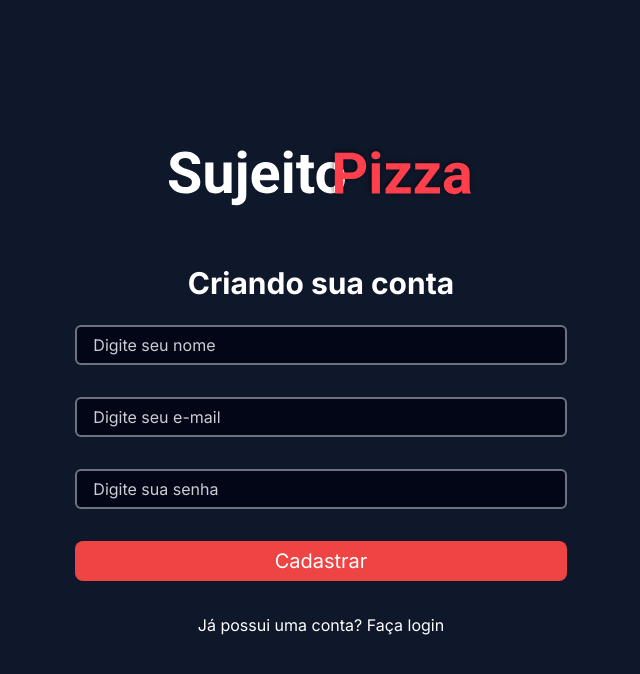
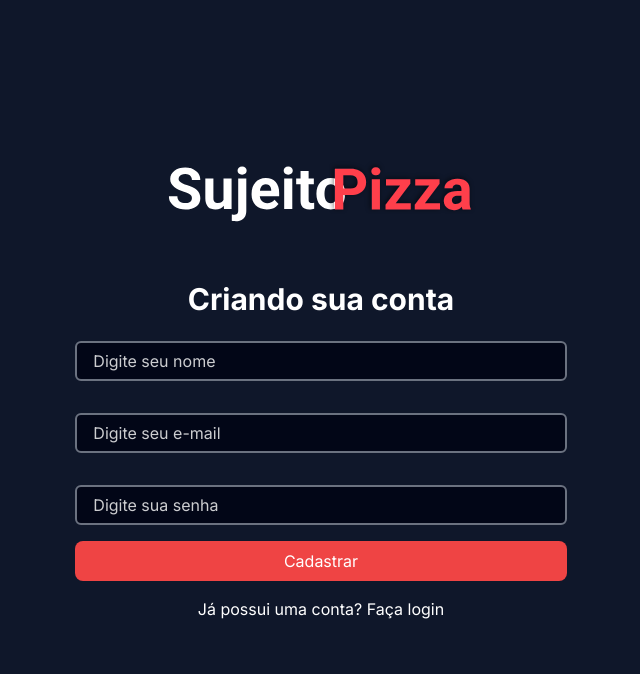
Before and after one commit to kyrstenjunior/frontend, a Next.js app: page /signup in a window 1280 px wide. Shown: the top 674 px of the page, without its empty margins (319-959 px from the left). Built offline with nearby package versions, Linux system fonts and the light colour scheme; no server answers.

Commit message:
correção do atributo bgButton no botão de cadastro de usuário

```diff
--- a/src/app/signup/page.tsx
+++ b/src/app/signup/page.tsx
@@ -59,10 +59,7 @@ export default function Signup() {
             placeholder="Digite sua senha"
             required
           />
-          <Button
-            className="my-4 h-10 bg-red-500 p-2 flex items-center justify-center text-xl text-white border-0 rounded-lg transition-all hover:brightness-110"
-            type="submit"
-          >Cadastrar</Button>
+          <Button bgButton="red" type="submit">Cadastrar</Button>
         </form>
         <Link href="/" className="mt-4 text-white cursor-pointer">
           Já possui uma conta? Faça login
```
